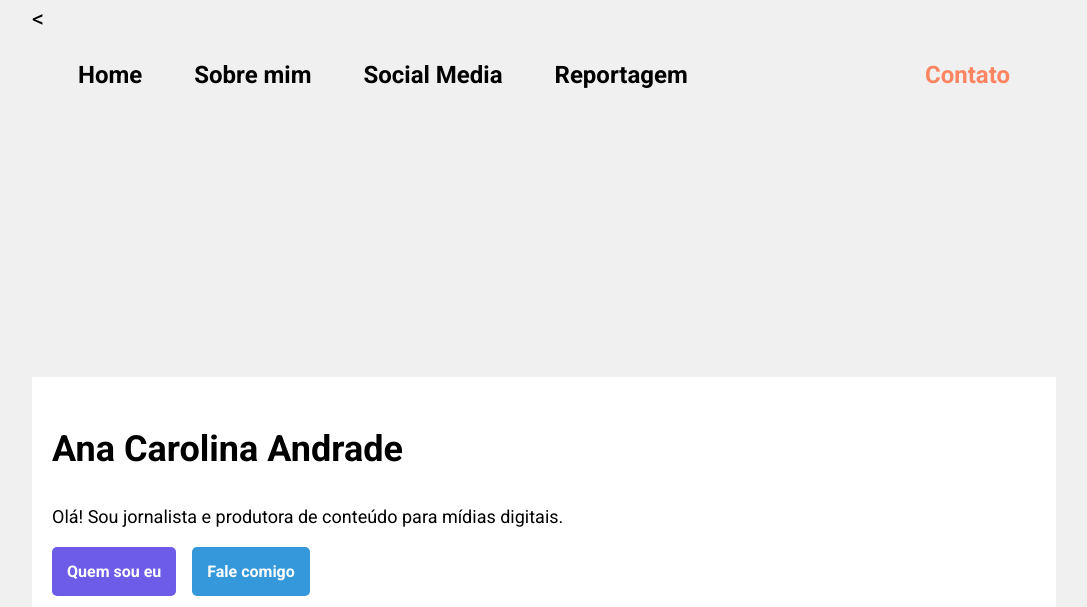
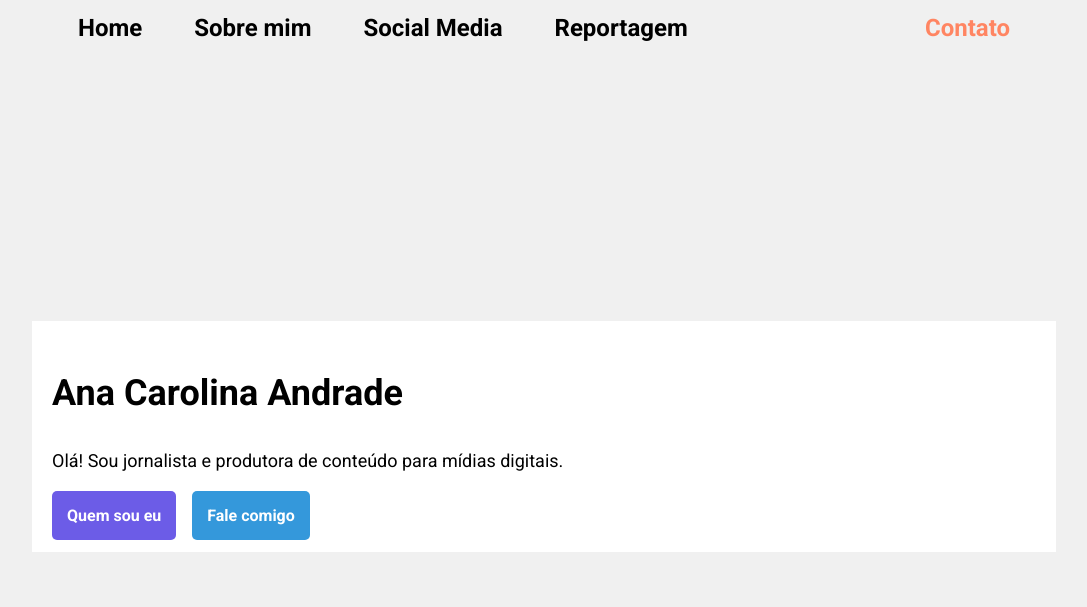
Before and after one commit to carol00andrade/portfoliosite, a Flask app: page / in a window 1280 px wide. Shown: the top 607 px of the page, without its empty margins (96-1183 px from the left). Run offline with Flask 3, Linux system fonts and the light colour scheme.

Commit message:
Update portfolio.html

```diff
--- a/templates/portfolio.html
+++ b/templates/portfolio.html
@@ -5,17 +5,24 @@
     <meta name="viewport" content="width=device-width, initial-scale=1.0">
     <title>Menu Superior</title>
     <link href="https://fonts.googleapis.com/css2?family=Roboto:wght@400;700&display=swap" rel="stylesheet">
-    <<style>
+    <style>
         body {
             margin: 0;
             font-family: 'Roboto', sans-serif;
+            background-color: #ffffff;
+        }
+        .navbar-wrapper {
+            background-color: #f0f0f0;
+            height: 1.5cm; /* Altura fixa de 1,5 cm */
+            overflow-x: auto;
         }
         .navbar {
             display: flex;
             justify-content: space-between;
             align-items: center;
-                background-color: #f0f0f0;
-                padding: 10px 20px;
+            height: 100%;
+            padding: 0 20px;
+            white-space: nowrap;
         }
         .navbar ul {
             list-style: none;
```
Lines whose indentation alone changed are shown as unchanged.
